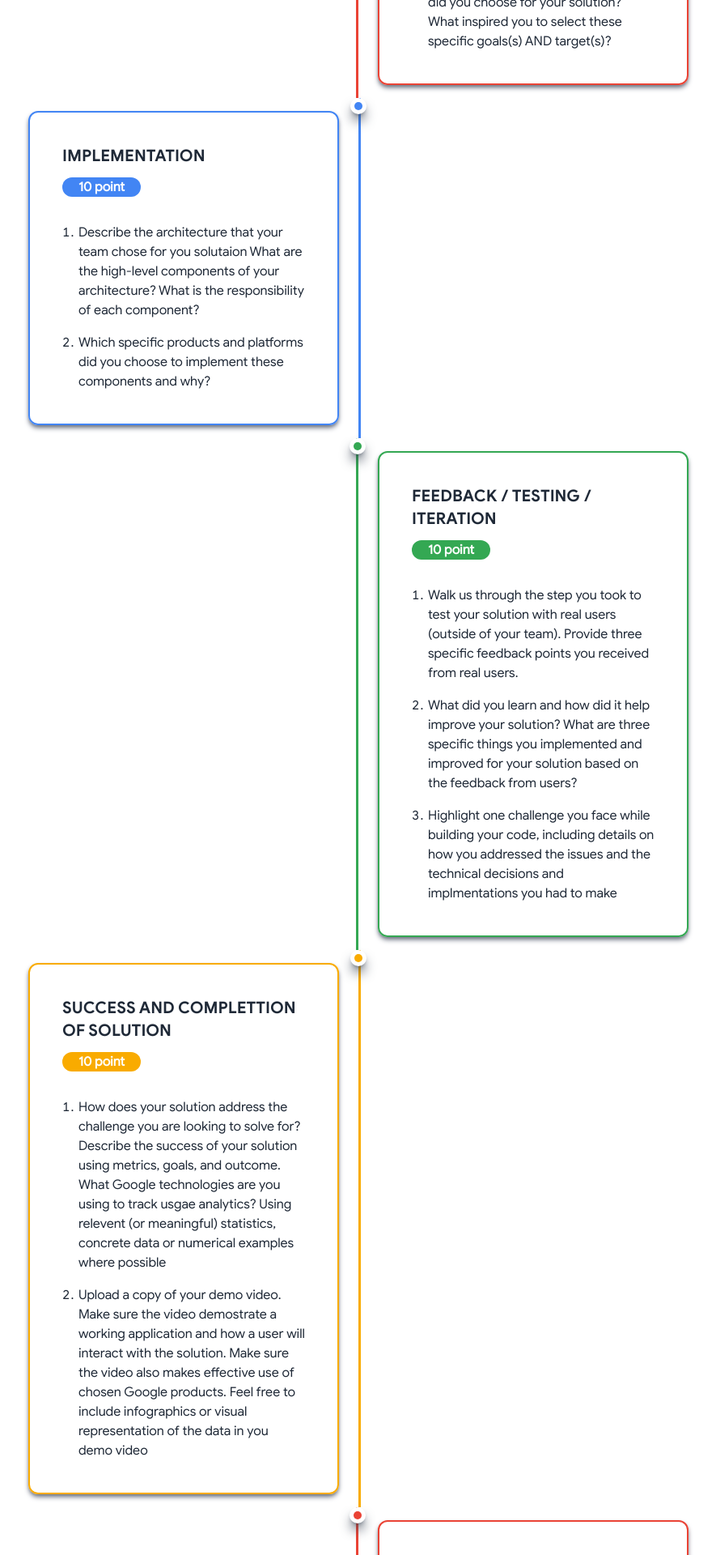
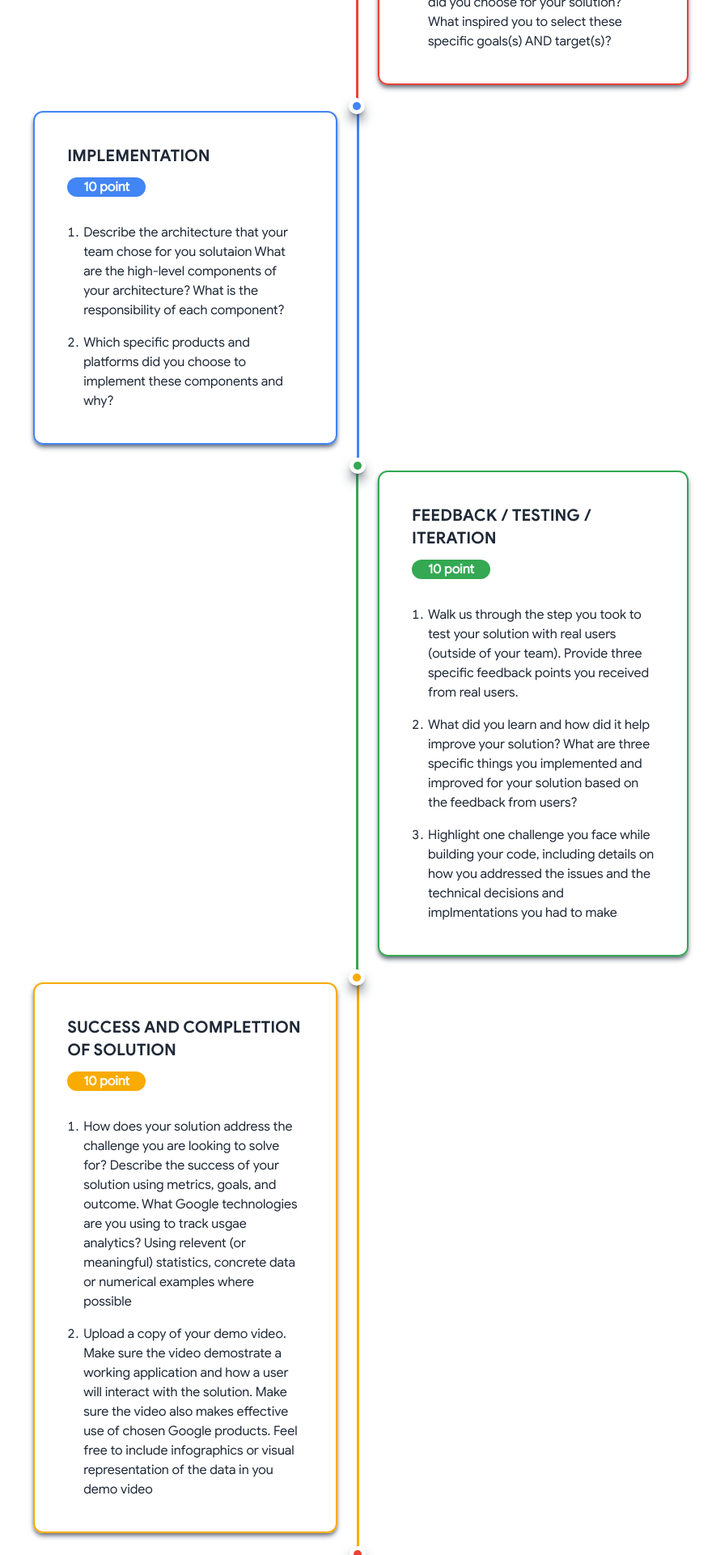
Before and after one commit to Google-Developer-Student-Club-Malaysia/kitahack2024-frontend, an Angular app in the folder kitahack-frontend/: page / in a window 1280 px wide. Shown: the part 8120-10040 px from the top of the page at 81% size, without its empty margins (197-1082 px from the left). Built offline with nearby package versions, Linux system fonts and the light colour scheme; no server answers.

Commit message:
Fixed Submission Criteria Component UI Issue

```diff
--- a/kitahack-frontend/src/app/sections/submission-criteria-section/submission-criteria-section.component.css
+++ b/kitahack-frontend/src/app/sections/submission-criteria-section/submission-criteria-section.component.css
@@ -1,5 +1,5 @@
 .timeline {
-  @apply grid grid-cols-[1fr,1fr] mx-auto h-fit md:max-w-[80%] xl:max-w-[1500px]
+  @apply mx-auto h-fit md:max-w-[80%] xl:max-w-[1500px]
 }
 
 .timeline-middle {
@@ -43,9 +43,9 @@
 }
 
 
-@media screen and (max-width:1200px) {
+@media screen and (max-width: 1025px) {
   .timeline {
-    @apply grid grid-cols-[10px,1fr]
+    @apply mx-auto h-fit md:max-w-[80%] xl:max-w-[1500px]
   }
 
   .timeline-middle, .group {
@@ -69,6 +69,6 @@
   }
 
   .timeline-content-left {
-    @apply box-border border-2 ml-6 my-4 rounded-xl shadow-md shadow-gray-500
+    @apply box-border border-2 ml-6 mr-0 my-4 rounded-xl shadow-md shadow-gray-500
   }
 }
--- a/kitahack-frontend/src/app/sections/submission-criteria-section/submission-criteria-section.component.html
+++ b/kitahack-frontend/src/app/sections/submission-criteria-section/submission-criteria-section.component.html
@@ -8,13 +8,15 @@
     </p>
 
     <div class="mt-5 timeline">
-      <div class="order-1 timeline-middle">
+
+      <div class="flex flex-row justify-center">
+        <div class="order-1 w-[1px] lg:w-2/4 timeline-middle">
           <div class="left-[99.8%] ml-auto middle-point">
             <div class="bg-google-red-500 center-point"></div>
           </div>
           <div class="ml-auto bg-google-red-500 middle-line"></div>
         </div>
-      <div class="box-border order-2 group">
+        <div class="box-border order-2 w-full lg:w-2/4 group">
           <div class="transition duration-500 border-2 border-google-red-500 group-hover:bg-google-red-500 group-hover:text-white group-hover:font-bold timeline-content-right">
             <h1 class="content-title font-bold font-[GoogleSans-Bold]">PROJECT SETUP</h1>
             <br>
@@ -33,14 +35,16 @@
             </div>
           </div>
         </div>
+      </div>
 
-      <div class="order-4 timeline-middle">
+      <div class="flex flex-row justify-center">
+        <div class="order-4 w-[1px] lg:w-[49.5%] timeline-middle">
           <div class="bg-google-blue-500 middle-line"></div>
           <div class="middle-point">
             <div class="bg-google-blue-500 center-point"></div>
           </div>
         </div>
-      <div class="order-3 group">
+        <div class="order-3 w-full lg:w-[49%] group">
           <div class="transition duration-500 border-2 border-google-blue-500 group-hover:bg-google-blue-500 group-hover:text-white group-hover:font-bold timeline-content-left">
             <h1 class="content-title font-bold font-[GoogleSans-Bold]">IMPLEMENTATION</h1> <span class="bg-google-blue-500 group-hover:text-google-blue-300 group-hover:bg-white content-mark">10 point </span>
             <div class="content">
@@ -57,14 +61,16 @@
             </div>
           </div>
         </div>
+      </div>
 
-      <div class="order-5 timeline-middle">
+      <div class="flex flex-row justify-center">
+        <div class="order-5 w-[1px] lg:w-2/4 timeline-middle">
           <div class="ml-auto bg-google-green-500 middle-line"></div>
           <div class="left-[99.8%] middle-point">
             <div class="bg-google-green-500 center-point"></div>
           </div>
         </div>
-      <div class="order-6 group">
+        <div class="order-6 w-full lg:w-2/4 group">
           <div class="transition duration-500 border-2 border-google-green-500 group-hover:bg-google-green-500 group-hover:text-white group-hover:font-bold timeline-content-right">
             <h1 class="content-title font-bold font-[GoogleSans-Bold]">FEEDBACK / TESTING / ITERATION</h1> <span class="bg-google-green-500 group-hover:text-google-green-300 group-hover:bg-white content-mark">10 point </span>
             <div class="content">
@@ -85,14 +91,16 @@
             </div>
           </div>
         </div>
+      </div>
 
-      <div class="order-8 timeline-middle">
+      <div class="flex flex-row justify-center">
+        <div class="order-8 timeline-middle w-[1px] lg:w-[49.5%] ">
           <div class="bg-google-yellow-500 middle-line"></div>
           <div class="middle-point">
             <div class="bg-google-yellow-500 center-point"></div>
           </div>
         </div>
-      <div class="order-7 group">
+        <div class="order-7 group w-full lg:w-[49%] ">
           <div class="transition duration-500 border-2 border-google-yellow-500 group-hover:bg-google-yellow-500 group-hover:text-white group-hover:font-bold timeline-content-left">
             <h1 class="content-title font-bold font-[GoogleSans-Bold]">SUCCESS AND COMPLETTION OF SOLUTION</h1> <span class="bg-google-yellow-500 group-hover:text-google-yellow-300 group-hover:bg-white content-mark">10 point </span>
             <div class="content">
@@ -111,8 +119,10 @@
             </div>
           </div>
         </div>
+      </div>
 
-      <div class="order-9 timeline-middle">
+      <div class="flex flex-row justify-center">
+        <div class="order-9 w-[1px] lg:w-2/4 timeline-middle">
           <div class="ml-auto bg-google-red-500 middle-line"></div>
           <div class="left-[99.8%] middle-point">
             <div class="bg-google-red-500 center-point"></div>
@@ -121,7 +131,7 @@
             <div class="bg-google-red-500 center-point"></div>
           </div>
         </div>
-      <div class="order-10 group">
+        <div class="order-10 w-full lg:w-2/4 group">
           <div class="border-2 border-google-red-500 group-hover:bg-google-red-500 group-hover:text-white group-hover:font-bold timeline-content-right">
             <h1 class="content-title font-bold font-[GoogleSans-Bold]">SCALABILITY / NEXT STEP</h1> <span class="bg-google-red-500 group-hover:text-google-red-300 group-hover:bg-white content-mark">10 point </span>
             <div class="content">
@@ -139,4 +149,5 @@
         </div>
       </div>
     </div>
+  </div>
 </section>
```
Lines whose indentation alone changed are shown as unchanged.
